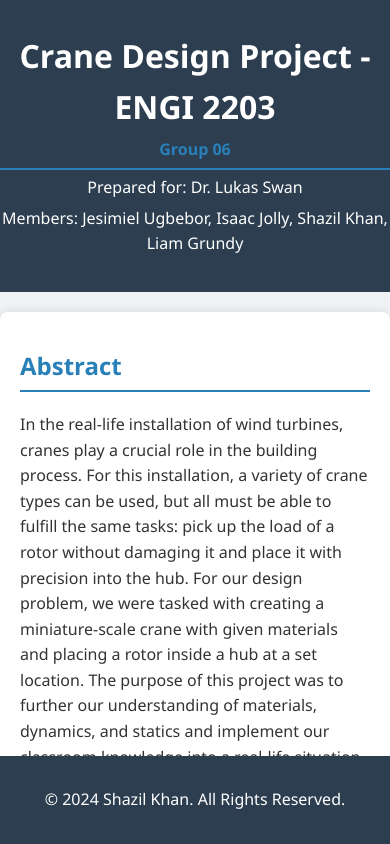
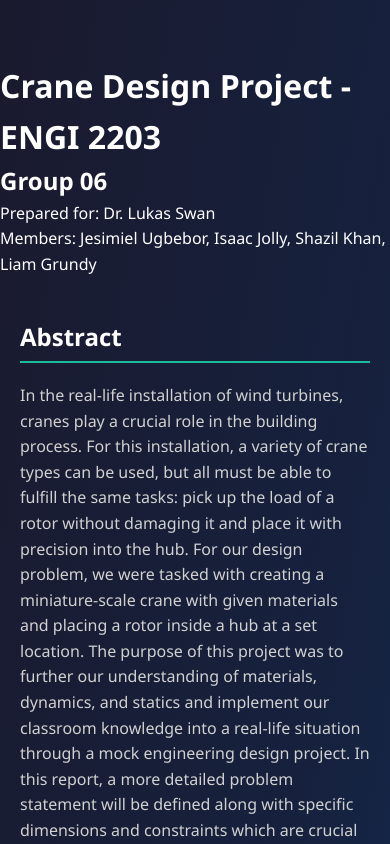
Before and after one commit to shazil343/crane-design, a plain HTML site: page index.html in a window 390 px wide. Shown: the top 844 px of the page. Drawn offline with Linux system fonts and the light colour scheme.

Commit message:
Update style.css

```diff
--- a/style.css
+++ b/style.css
@@ -1,84 +1,137 @@
-/* style.css */
+/*
+  GLOBAL RESET & BASE
+*/
+* {
+  margin: 0;
+  padding: 0;
+  box-sizing: border-box;
+}
 
 body {
-    font-family: 'Segoe UI', Tahoma, Geneva, Verdana, sans-serif;
-    margin: 0;
-    padding: 0;
-    background-color: #eef2f3;
-    color: #333;
-    line-height: 1.6;
+  /* Subdued Gradient Background */
+  background: linear-gradient(100deg, #1a1a2e, #16213e, #0f3460);
+  color: #ffffff;
+  font-family: 'Segoe UI', Tahoma, Geneva, Verdana, sans-serif;
+  line-height: 1.6;
+  padding-top: 60px; /* To accommodate fixed navbar if added */
 }
 
-header {
-    background-color: #2c3e50;
-    color: white;
-    padding: 30px 0;
-    text-align: center;
+/* HEADER SECTION */
+.project-header {
+  text-align: center;
+  padding: 60px 20px;
+  background: rgba(0, 0, 0, 0.7); /* Semi-transparent overlay */
+}
+.project-header h1 {
+  font-size: 2.5rem;
+  margin-bottom: 10px;
+}
+.project-header p {
+  font-size: 1.2rem;
+  color: #d1d1d1;
 }
 
-header h1 {
-    margin: 0;
-    font-size: 2.5em;
+/* SECTION HEADINGS */
+section h2 {
+  font-size: 2rem;
+  margin-bottom: 20px;
+  border-bottom: 2px solid #1abc9c;
+  padding-bottom: 5px;
 }
 
-header h2, header p {
-    margin: 5px 0;
-    font-size: 1.2em;
+/* OVERVIEW, FEATURES, INSTALLATION, DEMO, BLOGPOST, LINKS SECTIONS */
+section {
+  padding: 40px 20px;
+  max-width: 900px;
+  margin: 0 auto;
 }
 
-section {
-    padding: 20px 40px;
-    max-width: 1000px;
-    margin: 20px auto;
-    background-color: white;
-    box-shadow: 0 0 10px rgba(0,0,0,0.1);
-    border-radius: 8px;
+section p, section ul, section ol {
+  font-size: 1.05rem;
+  color: #d1d1d1;
 }
 
-h2 {
-    color: #2980b9;
-    border-bottom: 2px solid #2980b9;
-    padding-bottom: 5px;
+section ul, section ol {
+  margin-left: 20px;
+  margin-top: 10px;
 }
 
-h3 {
-    color: #16a085;
-    margin-top: 20px;
+.project-image {
+  width: 100%;
+  max-width: 800px;
+  height: auto;
+  border: 2px solid #1abc9c;
+  border-radius: 8px;
+  margin-bottom: 10px;
 }
 
-ul, ol {
-    margin-left: 20px;
+/* TECHNOLOGIES USED SECTION */
+.tech-icons {
+  display: flex;
+  flex-wrap: wrap;
+  gap: 20px;
+  justify-content: center;
 }
 
-img {
-    max-width: 100%;
-    height: auto;
-    display: block;
-    margin: 10px auto;
-    border-radius: 8px;
+.tech {
+  display: flex;
+  flex-direction: column;
+  align-items: center;
 }
 
-footer {
-    background-color: #2c3e50;
-    color: white;
-    text-align: center;
-    padding: 15px 0;
-    position: fixed;
-    width: 100%;
-    bottom: 0;
+.tech-icon {
+  width: 50px;
+  height: 50px;
+  margin-bottom: 5px;
 }
 
-/* Responsive Design */
+/* LINKS SECTION */
+#links {
+  text-align: center;
+  margin-top: 30px;
+}
+
+.btn {
+  display: inline-block;
+  background-color: #1abc9c;
+  color: #ffffff;
+  padding: 10px 20px;
+  margin: 10px;
+  text-decoration: none;
+  border-radius: 4px;
+  transition: background-color 0.3s, box-shadow 0.3s;
+}
+
+.btn:hover {
+  background-color: #16a085;
+  box-shadow: 0 0 10px #1abc9c, 0 0 20px #1abc9c;
+}
+
+/* FOOTER */
+footer {
+  text-align: center;
+  padding: 20px;
+  background: rgba(0,0,0,0.5); /* Subtle dark overlay */
+  color: #aaaaaa;
+  font-size: 0.9rem;
+}
+
+/* RESPONSIVE MEDIA QUERIES */
 @media (max-width: 768px) {
-    section {
-        padding: 15px 20px;
-    }
-
-    header h1 {
-        font-size: 2em;
-    }
-
-    header h2, header p {
-        font-size: 1em;
-    }
+  .project-header h1 {
+    font-size: 2rem;
+  }
+  .project-header p {
+    font-size: 1rem;
+  }
+  section h2 {
+    font-size: 1.5rem;
+  }
+  section p, section ul, section ol, .btn {
+    font-size: 1rem;
+  }
+  .tech-icons {
+    flex-direction: column;
+    align-items: center;
+  }
 }
```
